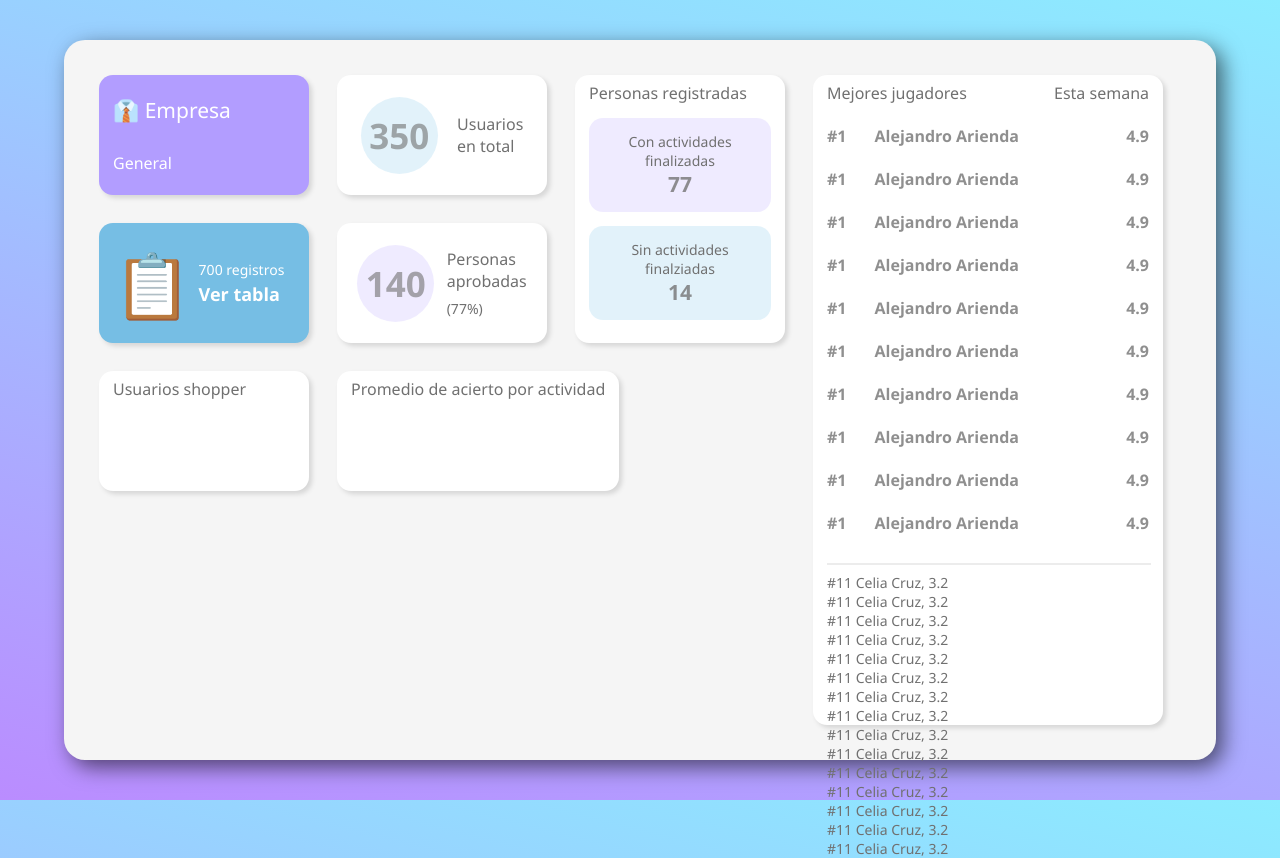
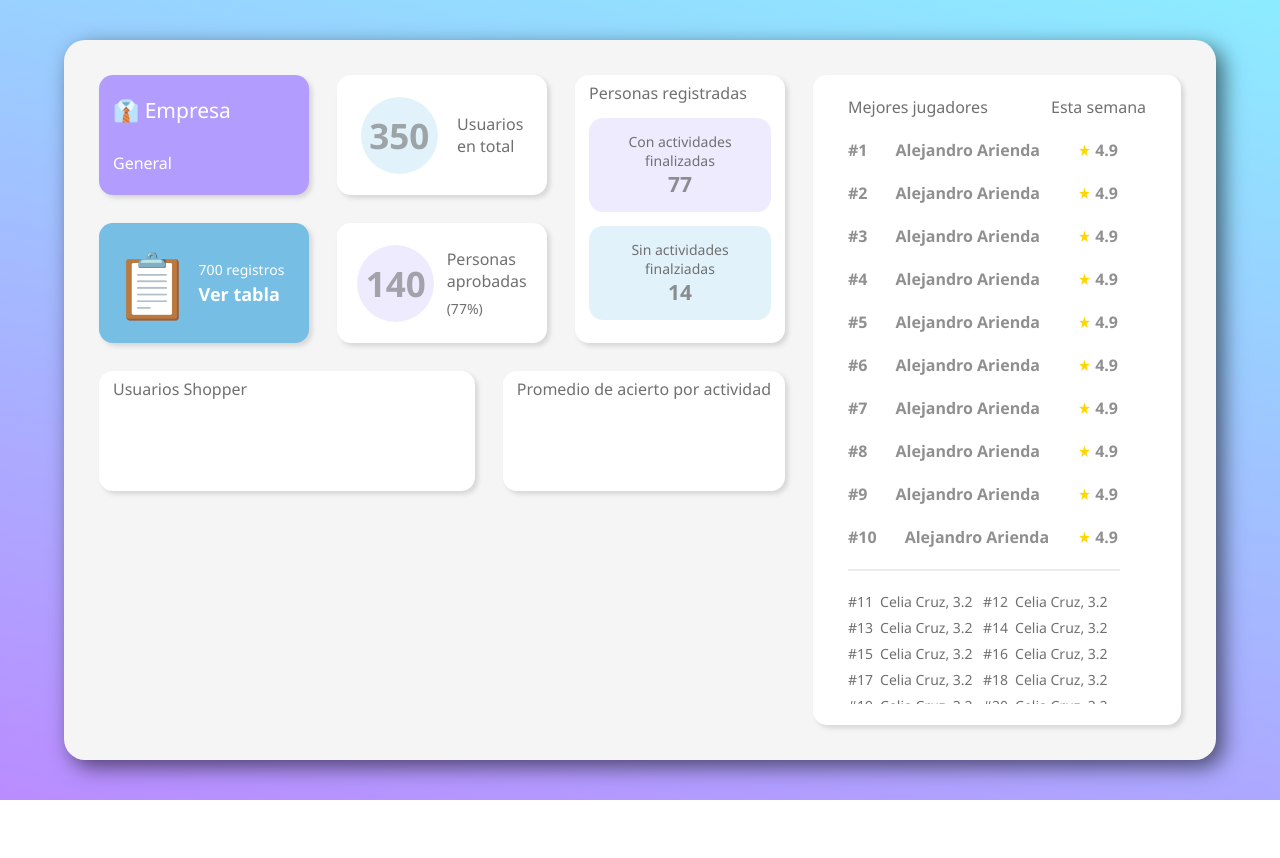
Before and after one commit to lexp2001/edutable, an Angular app: page /dashboard in a window 1280 px wide. After the commit the page ends 800 px from the top, so only its background shows below. Built offline with nearby package versions, Linux system fonts and the light colour scheme.

Commit message:
Dashboard base v2

```diff
--- a/src/app/dashboard/dashboard.component.html
+++ b/src/app/dashboard/dashboard.component.html
@@ -57,31 +57,40 @@
                         <div>finalziadas</div>
                         <div style="font-size: 21px; font-weight: 600; opacity: .77;">14</div>
                     </div>
-                    <div></div>
                 </span>
             </div>
             <div style="display: flex;">
-                <span class="mr28 smallCardBase">Usuarios shopper</span>
+                <span class="mr28 smallCardBase" style="flex: 2;">Usuarios Shopper</span>
                 <span class="smallCardBase">Promedio de acierto por actividad</span>
             </div>
         </span>
-        <span class="smallCardBase" style="min-width: 350px;">
+        <span class="smallCardBase" style="min-width: 350px; padding: 21px 35px;">
             <div style="margin-bottom: 21px; display: flex; justify-content: space-between;">
                 <span>Mejores jugadores</span>
                 <span>Esta semana</span>
             </div>
-            <div *ngFor="let item of [].constructor(10)"
+            <div style="overflow-y: auto; overflow-x: hidden; padding-right: 28px;">
+                <div *ngFor="let item of [].constructor(10), let top10Index = index"
                     style="margin-bottom: 21px; display: flex; justify-content: space-between; font-weight: 600; color: #00000070;">
                     <span>
-                    <span style="margin-right: 28px;">#1</span>
+                        <span style="margin-right: 28px;">#{{top10Index+1}}</span>
                         <span>Alejandro Arienda</span>
                     </span>
+                    <span>
+                        <span style="color: gold">★ </span>
                         <span>4.9</span>
+                    </span>
                 </div>
-            <hr style="width: 100%; border: solid 1px #70707021;">
+                <hr style="width: 100%; border: solid 1px #70707021; margin-bottom: 21px;">
                 <div>
-                <div *ngFor="let item of [].constructor(15)" style="font-size: 14px;">#11 Celia Cruz, 3.2</div>
-            </div>
+                    <span *ngFor="let item of [].constructor(15), let top25Index = index"
+                        style="font-size: 14px; width: 50%; display: block; float: left; margin-bottom: 7px">
+                        <span style="margin-right: 7px;">#{{top25Index+11}}</span>
+                        <span>Celia Cruz, 3.2</span>
                     </span>
                 </div>
             </div>
+        </span>
+
+    </div>
+</div>
```
Lines whose indentation alone changed are shown as unchanged.
